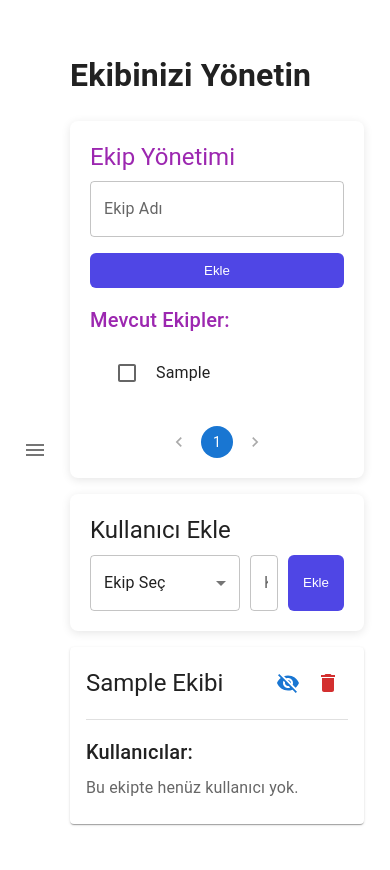
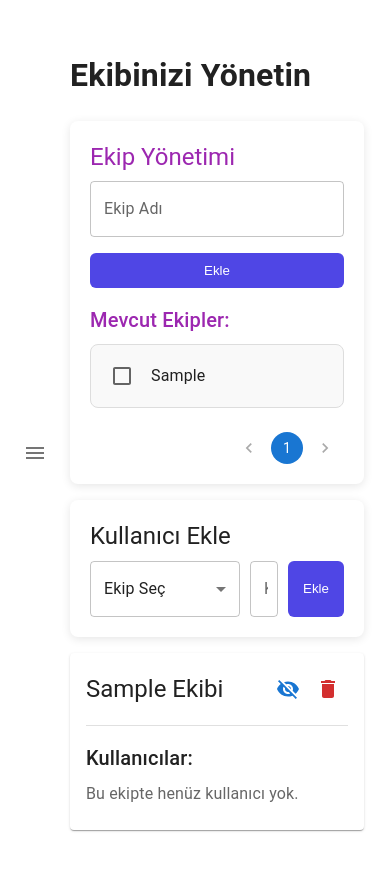
Before and after one commit to YavuzYalcinkaya/case-1, a React (Vite) app: page / in a window 390 px wide. Both pictures are taken after typing "Sample" into the empty fields and a click on the button "Ekle". Shown: the top 870 px of the page. Built offline with nearby package versions, Linux system fonts and the light colour scheme.

Commit message:
TeamForm responsive yapıldı

```diff
--- a/src/components/TeamForm.tsx
+++ b/src/components/TeamForm.tsx
@@ -55,6 +55,7 @@ const TeamForm = () => {
         Ekip Yönetimi
       </Typography>
 
+      {/* Ekip Ekleme Formu */}
       <Box
         component="form"
         onSubmit={handleSubmit}
@@ -77,7 +78,14 @@ const TeamForm = () => {
           <Typography variant="h6" color="secondary" sx={{ marginTop: 2 }}>
             Mevcut Ekipler:
           </Typography>
-          <List sx={{ width: "100%" }}>
+          <List
+            sx={{
+              display: "grid",
+              gridTemplateColumns: { xs: "1fr", sm: "1fr 1fr" }, // Mobilde 1 sütun, desktop'ta 2 sütun
+              gap: 2,
+              width: "100%",
+            }}
+          >
             {paginatedTeams.map((team) => (
               <ListItem
                 key={team.id}
@@ -86,6 +94,10 @@ const TeamForm = () => {
                   alignItems: "center",
                   flexWrap: "wrap",
                   justifyContent: "space-between",
+                  border: "1px solid #ddd",
+                  borderRadius: "8px",
+                  padding: "10px",
+                  background: "#f9f9f9",
                 }}
               >
                 <Box display="flex" alignItems="center" gap={1}>
@@ -98,7 +110,6 @@ const TeamForm = () => {
               </ListItem>
             ))}
           </List>
-
           <Box
             display="flex"
             flexDirection={{ xs: "column", sm: "row" }}
@@ -117,13 +128,14 @@ const TeamForm = () => {
                 Seçilenleri Sil
               </Button>
             )}
-
+            <Box sx={{ marginLeft: "auto" }}>
               <Pagination
                 count={totalPages}
                 page={currentPage}
                 onChange={(_, value) => setCurrentPage(value)}
                 color="primary"
               />
+            </Box>
           </Box>
         </>
       )}
```
Lines whose indentation alone changed are shown as unchanged.
